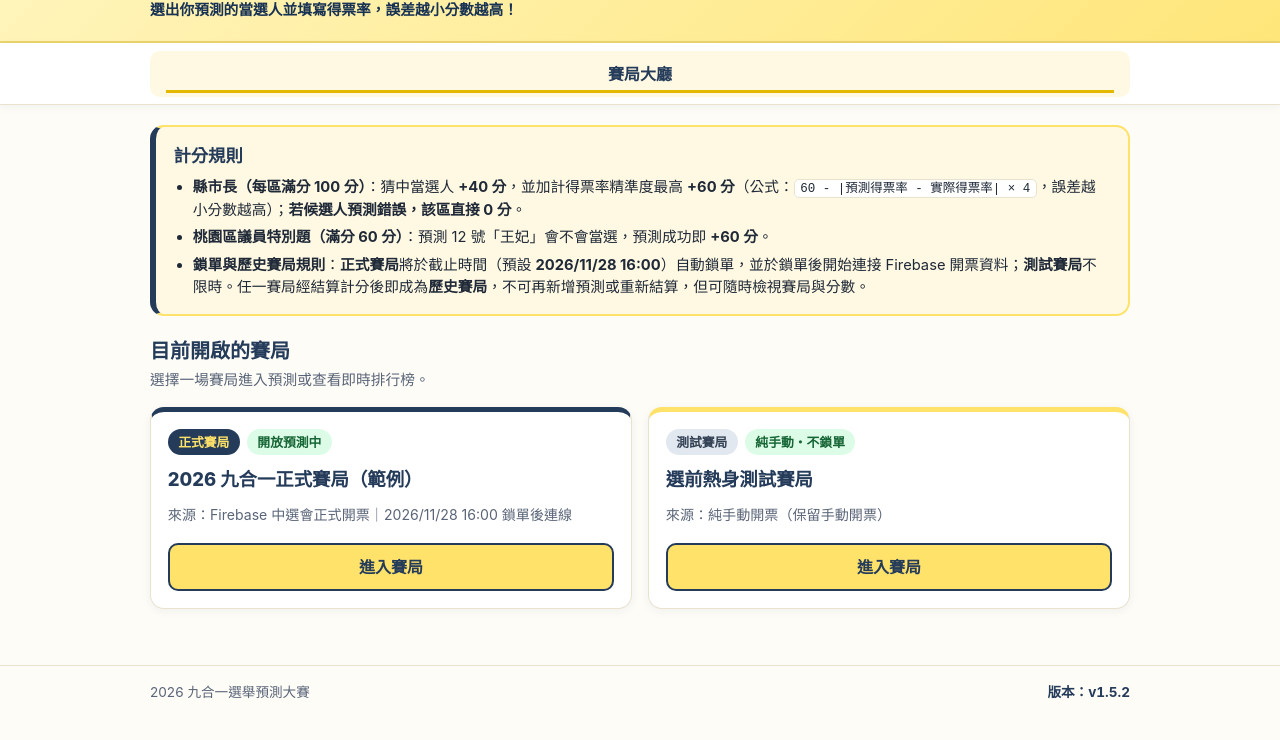
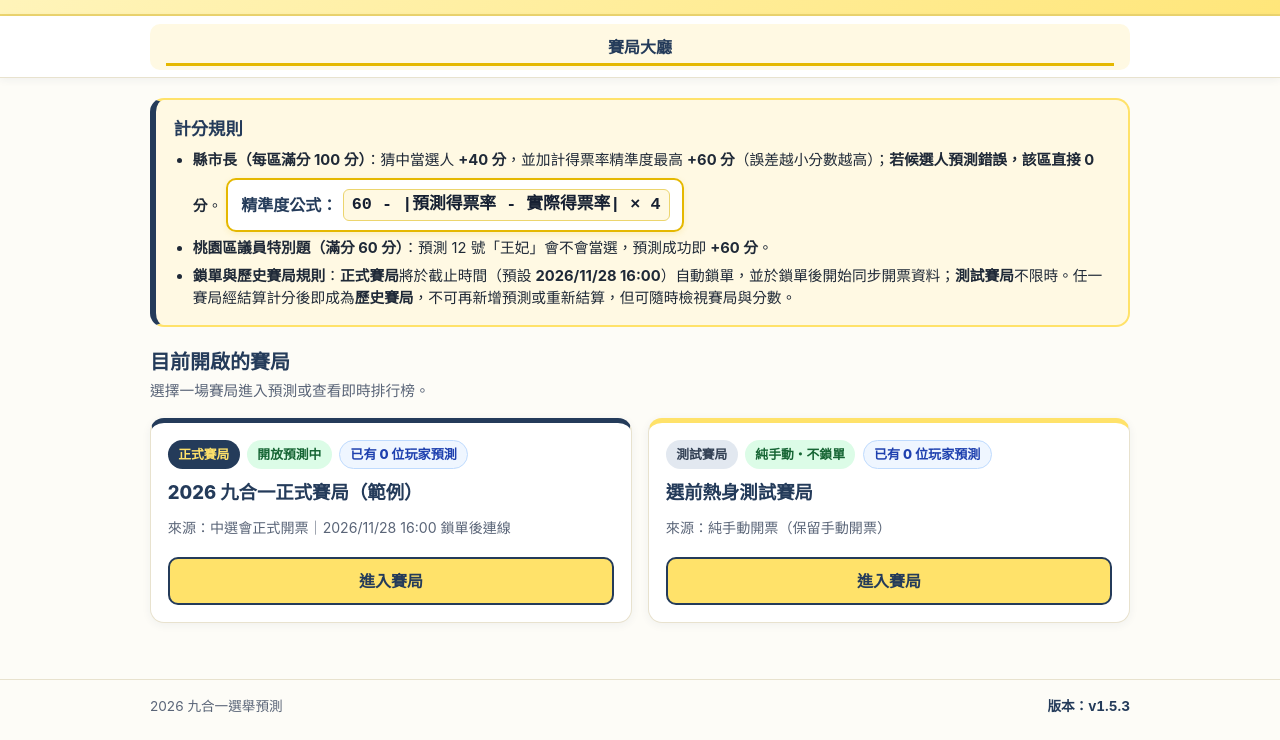
Before and after one commit to redteaplz/election2026, a plain HTML site: page index.html in a window 1280 px wide. Shown: the part 83-823 px from the top of the page. Drawn offline with Linux system fonts and the light colour scheme.

Commit message:
feat: polish title, highlight scoring formula, hide Firebase labels, and show player counts (v1.5.3)

```diff
--- a/app.js
+++ b/app.js
@@ -23,6 +23,7 @@ import {
   normalizeNicknameId,
   saveGamePrediction,
   subscribeGamePredictions,
+  fetchGamePredictionCount,
   saveTestGameResults,
   settleOfficialGame,
   subscribeOfficialResults,
@@ -52,6 +53,7 @@ function getSavedNickname() {
 // App state
 let storageMode = "local";
 let allGames = [];
+let gamePredictionCounts = {};
 let activeGameId = null;
 let currentPredictions = [];
 let predictionsLoaded = false;
@@ -91,6 +93,7 @@ const activeGameBar = document.getElementById("active-game-bar");
 const activeGameTypeBadge = document.getElementById("active-game-type-badge");
 const activeGameTitle = document.getElementById("active-game-title");
 const activeGameLockBadge = document.getElementById("active-game-lock-badge");
+const activeGamePlayersBadge = document.getElementById("active-game-players-badge");
 const copyGameLinkBtn = document.getElementById("copy-game-link-btn");
 const backToLobbyBtn = document.getElementById("back-to-lobby-btn");
 
@@ -107,6 +110,7 @@ const historyGamesGrid = document.getElementById("history-games-grid");
 
 // Predict form
 const lockNoticeBanner = document.getElementById("lock-notice-banner");
+const predictPlayersBadge = document.getElementById("predict-players-badge");
 const predictForm = document.getElementById("predict-form");
 const nicknameInput = document.getElementById("player-nickname");
 const nicknameError = document.getElementById("nickname-error");
@@ -278,6 +282,7 @@ async function bootstrap() {
       allGames = list;
       syncLiveResultSubscriptions();
       renderLobby();
+      refreshLobbyPredictionCounts(list);
 
       if (!handledInitialRoute && initialGameId) {
         handledInitialRoute = true;
@@ -302,7 +307,9 @@ async function bootstrap() {
       gamesListGrid.replaceChildren();
       const errCard = document.createElement("div");
       errCard.className = "empty-lobby-card";
-      errCard.textContent = `無法讀取賽局列表（${err.code || err.message}），請檢查 Firestore Rules 或 API Key 網域限制。`;
+      errCard.textContent = isAuthorizedAdmin
+        ? `無法讀取賽局列表（${err.code || err.message}），請檢查 Firestore Rules 或 API Key 網域限制。`
+        : "無法讀取賽局列表，請稍後重新整理再試。";
       gamesListGrid.appendChild(errCard);
     }
   );
@@ -456,6 +463,8 @@ function enterGame(gameId, defaultView = "predict") {
   unsubscribePredictions = subscribeGamePredictions(gameId, (list) => {
     currentPredictions = list;
     predictionsLoaded = true;
+    gamePredictionCounts[gameId] = list.length;
+    updatePlayerCountBadges();
     if (!isPredictFormDirty) {
       const myPred = findMyPrediction(list);
       if (myPred) {
@@ -504,6 +513,37 @@ function leaveGame() {
   activeGameBar.hidden = true;
 
   switchView("lobby");
+}
+
+async function refreshLobbyPredictionCounts(games) {
+  if (!Array.isArray(games) || games.length === 0) return;
+  let changed = false;
+  await Promise.all(
+    games.map(async (g) => {
+      const count = await fetchGamePredictionCount(g.id);
+      if (typeof count === "number" && gamePredictionCounts[g.id] !== count) {
+        gamePredictionCounts[g.id] = count;
+        changed = true;
+      }
+    })
+  );
+  if (changed) {
+    renderLobby();
+    updatePlayerCountBadges();
+  }
+}
+
+function updatePlayerCountBadges() {
+  const count =
+    activeGameId && typeof gamePredictionCounts[activeGameId] === "number"
+      ? gamePredictionCounts[activeGameId]
+      : currentPredictions.length;
+  if (activeGamePlayersBadge) {
+    activeGamePlayersBadge.textContent = `已有 ${count} 位玩家預測`;
+  }
+  if (predictPlayersBadge) {
+    predictPlayersBadge.textContent = `目前已有 ${count} 位玩家完成預測`;
+  }
 }
 
 function updateActiveGameUI() {
@@ -521,6 +561,7 @@ function updateActiveGameUI() {
   activeGameTitle.textContent = game.title;
   activeGameTypeBadge.textContent = isOfficial ? "正式賽局" : "測試賽局";
   activeGameTypeBadge.className = `game-pill ${isOfficial ? "game-pill-official" : "game-pill-test"}`;
+  updatePlayerCountBadges();
 
   if (settled) {
     activeGameLockBadge.textContent = "歷史賽局・已結算";
@@ -539,7 +580,7 @@ function updateActiveGameUI() {
   } else if (source === RESULT_SOURCES.SIM_DB) {
     const pct = simulatedResults?.countingProgress;
     activeGameLockBadge.textContent =
-      typeof pct === "number" ? `模擬開票連線中（${pct}%）` : "Firebase 模擬開票連線中";
+      typeof pct === "number" ? `模擬開票連線中（${pct}%）` : "模擬開票連線中";
     activeGameLockBadge.className = "lock-pill lock-pill-sim";
   } else if (source === RESULT_SOURCES.OFFICIAL_DB) {
     activeGameLockBadge.textContent = "測試賽局（同步中選會開票）";
@@ -682,7 +723,12 @@ function createGameCard(game) {
     lockPill.textContent = "純手動・不鎖單";
   }
 
-  badges.append(typePill, lockPill);
+  const countPill = document.createElement("span");
+  countPill.className = "player-count-pill";
+  const count = gamePredictionCounts[game.id];
+  countPill.textContent = typeof count === "number" ? `已有 ${count} 位玩家預測` : "計算人數中...";
+
+  badges.append(typePill, lockPill, countPill);
 
   const title = document.createElement("h3");
   title.className = "game-card-title";
@@ -1280,7 +1326,7 @@ function renderLiveResultsPanel(game, activeResults) {
     liveIndicatorText.textContent = "手動開票模式";
   } else {
     liveIndicator.classList.remove("is-settled");
-    liveIndicatorText.textContent = storageMode === "firebase" ? "Firebase 即時同步中" : "本機即時同步中";
+    liveIndicatorText.textContent = "即時同步中";
   }
 
   if (!game) {
@@ -1288,7 +1334,7 @@ function renderLiveResultsPanel(game, activeResults) {
   } else if (isSettled) {
     liveSourceLabel.textContent = "資料來源：歷史結算快照";
   } else if (activeResults?.isManualOverride) {
-    liveSourceLabel.textContent = `資料來源：管理員手動輸入（原設定：${getResultSourceLabel(source)}）`;
+    liveSourceLabel.textContent = `資料來源：手動輸入（原設定：${getResultSourceLabel(source)}）`;
   } else if (waitingForLock) {
     liveSourceLabel.textContent = `將於 ${formatLockTime(game.lockAt)} 鎖單後自動連接 ${getResultSourceLabel(source)}`;
   } else {
--- a/data.js
+++ b/data.js
@@ -42,8 +42,8 @@ export function getGameResultSource(game) {
 }
 
 export function getResultSourceLabel(source) {
-  if (source === RESULT_SOURCES.OFFICIAL_DB) return "Firebase 中選會正式開票";
-  if (source === RESULT_SOURCES.SIM_DB) return "Firebase 模擬開票";
+  if (source === RESULT_SOURCES.OFFICIAL_DB) return "中選會正式開票";
+  if (source === RESULT_SOURCES.SIM_DB) return "模擬開票";
   return "純手動開票";
 }
 
--- a/firebase-service.js
+++ b/firebase-service.js
@@ -271,6 +271,27 @@ export function subscribeGamePredictions(gameId, callback) {
 }
 
 /**
+ * 取得指定賽局目前已完成預測的玩家人數（供賽局大廳顯示）
+ */
+export async function fetchGamePredictionCount(gameId) {
+  if (!gameId) return 0;
+
+  if (mode === "firebase" && db && firestoreApi) {
+    try {
+      const { collection, getCountFromServer } = firestoreApi;
+      const snap = await getCountFromServer(collection(db, "games", gameId, "predictions"));
+      return Number(snap.data().count || 0);
+    } catch (err) {
+      console.warn("取得賽局玩家人數失敗：", gameId, err);
+      return null;
+    }
+  }
+
+  const predsMap = readLocalPredictionsMap();
+  return (predsMap[gameId] || []).length;
+}
+
+/**
  * 儲存單一賽局的手動開票結果（支援僅更新暫存或結算為歷史賽局）
  */
 export async function saveTestGameResults(gameId, cities, { settle = true, extraMeta = {} } = {}) {
--- a/index.html
+++ b/index.html
@@ -3,7 +3,7 @@
 <head>
   <meta charset="UTF-8">
   <meta name="viewport" content="width=device-width, initial-scale=1.0">
-  <title>2026 九合一選舉預測大賽｜賽局對決</title>
+  <title>2026 九合一選舉預測</title>
   <link rel="stylesheet" href="./styles.css">
 </head>
 <body>
@@ -11,8 +11,7 @@
     <div class="container header-inner">
       <div class="header-title">
         <p class="eyebrow">2026 TAIWAN LOCAL ELECTIONS</p>
-        <h1>2026 九合一選舉預測大賽</h1>
-        <p class="subtitle">選出你預測的當選人並填寫得票率，誤差越小分數越高！</p>
+        <h1>2026 九合一選舉預測</h1>
       </div>
       <div class="header-actions">
         <span id="storage-badge" class="badge badge-local" aria-live="polite" hidden>連線偵測中...</span>
@@ -45,6 +44,7 @@
         <span id="active-game-type-badge" class="game-pill"></span>
         <strong id="active-game-title"></strong>
         <span id="active-game-lock-badge" class="lock-pill"></span>
+        <span id="active-game-players-badge" class="player-count-pill"></span>
       </div>
       <div class="active-game-actions">
         <button type="button" id="copy-game-link-btn" class="btn btn-sm btn-secondary">複製賽局連結</button>
@@ -59,9 +59,12 @@
       <div class="rules-card" aria-labelledby="rules-heading">
         <h2 id="rules-heading">計分規則</h2>
         <ul class="rules-list">
-          <li><strong>縣市長（每區滿分 100 分）</strong>：猜中當選人 <strong>+40 分</strong>，並加計得票率精準度最高 <strong>+60 分</strong>（公式：<code>60 - |預測得票率 - 實際得票率| × 4</code>，誤差越小分數越高）；<strong>若候選人預測錯誤，該區直接 0 分</strong>。</li>
+          <li>
+            <strong>縣市長（每區滿分 100 分）</strong>：猜中當選人 <strong>+40 分</strong>，並加計得票率精準度最高 <strong>+60 分</strong>（誤差越小分數越高）；<strong>若候選人預測錯誤，該區直接 0 分</strong>。
+            <div class="formula-highlight">精準度公式：<code>60 - |預測得票率 - 實際得票率| × 4</code></div>
+          </li>
           <li><strong>桃園區議員特別題（滿分 60 分）</strong>：預測 12 號「王妃」會不會當選，預測成功即 <strong>+60 分</strong>。</li>
-          <li><strong>鎖單與歷史賽局規則</strong>：<strong>正式賽局</strong>將於截止時間（預設 <strong>2026/11/28 16:00</strong>）自動鎖單，並於鎖單後開始連接 Firebase 開票資料；<strong>測試賽局</strong>不限時。任一賽局經結算計分後即成為<strong>歷史賽局</strong>，不可再新增預測或重新結算，但可隨時檢視賽局與分數。</li>
+          <li><strong>鎖單與歷史賽局規則</strong>：<strong>正式賽局</strong>將於截止時間（預設 <strong>2026/11/28 16:00</strong>）自動鎖單，並於鎖單後開始同步開票資料；<strong>測試賽局</strong>不限時。任一賽局經結算計分後即成為<strong>歷史賽局</strong>，不可再新增預測或重新結算，但可隨時檢視賽局與分數。</li>
         </ul>
       </div>
 
@@ -78,7 +81,7 @@
                 name="title"
                 required
                 maxlength="40"
-                placeholder="例：2026 九合一正式大賽"
+                placeholder="例：2026 九合一正式場"
               >
             </div>
 
@@ -160,12 +163,16 @@
           <h2 id="predict-heading">填寫你的 2026 選舉預測</h2>
           <p class="section-desc">點選你認為會當選的候選人，並填寫預估當選得票率。</p>
         </div>
+        <span id="predict-players-badge" class="player-count-pill">目前 0 位玩家完成預測</span>
       </div>
 
       <div class="rules-card" aria-labelledby="predict-rules-heading">
         <h3 id="predict-rules-heading">計分規則與得票率說明</h3>
         <ul class="rules-list">
-          <li><strong>縣市長（每區滿分 100 分）</strong>：猜中當選人 <strong>+40 分</strong>，並加計得票率精準度最高 <strong>+60 分</strong>（公式：<code>60 - |預測得票率 - 實際得票率| × 4</code>，誤差越小分數越高）；<strong>若候選人預測錯誤，該區直接 0 分</strong>。</li>
+          <li>
+            <strong>縣市長（每區滿分 100 分）</strong>：猜中當選人 <strong>+40 分</strong>，並加計得票率精準度最高 <strong>+60 分</strong>（誤差越小分數越高）；<strong>若候選人預測錯誤，該區直接 0 分</strong>。
+            <div class="formula-highlight">精準度公式：<code>60 - |預測得票率 - 實際得票率| × 4</code></div>
+          </li>
           <li><strong>桃園區議員特別題（滿分 60 分）</strong>：預測 12 號「王妃」是否會進入該選區前 12 高得票率當選，預測成功即 <strong>+60 分</strong>。</li>
           <li><strong>什麼是「得票率」？</strong>：<code>候選人得票數 ÷ 該選區總有效票數 × 100%</code>（所有候選人得票率加總為 100%）。例如某市有效票 100 萬票、A 候選人拿 48 萬票，得票率即為 <strong>48%</strong>；若該區有多位主要候選人分票，當選得票率也可能低於 50%。</li>
         </ul>
@@ -291,8 +298,8 @@
 
   <footer class="site-footer">
     <div class="container">
-      <span>2026 九合一選舉預測大賽</span>
-      <span class="version-tag">版本：v1.5.2</span>
+      <span>2026 九合一選舉預測</span>
+      <span class="version-tag">版本：v1.5.3</span>
     </div>
   </footer>
 
--- a/styles.css
+++ b/styles.css
@@ -1459,3 +1459,44 @@ dialog::backdrop {
   color: var(--brothers-yellow);
   vertical-align: middle;
 }
+
+/* Prominent Scoring Formula Highlight */
+.formula-highlight {
+  margin-block-start: 0.45rem;
+  padding: 0.55rem 0.8rem;
+  border-radius: 10px;
+  background: #ffffff;
+  border: 2px solid var(--accent-gold);
+  color: var(--brothers-navy);
+  font-weight: 800;
+  font-size: 1rem;
+  display: inline-flex;
+  flex-wrap: wrap;
+  align-items: center;
+  gap: 0.35rem;
+  box-shadow: 0 2px 6px rgb(229 184 0 / 0.16);
+}
+
+.formula-highlight code {
+  background: var(--brothers-yellow-soft);
+  border: 1px solid #ecd56e;
+  color: #162032;
+  font-size: 1.05em;
+  font-weight: 900;
+  padding: 0.15rem 0.5rem;
+  border-radius: 6px;
+}
+
+/* Player Count Pill */
+.player-count-pill {
+  display: inline-flex;
+  align-items: center;
+  padding: 0.22rem 0.65rem;
+  border-radius: 999px;
+  font-size: 0.82rem;
+  font-weight: 800;
+  background: #eff6ff;
+  color: #1e40af;
+  border: 1px solid #bfdbfe;
+  white-space: nowrap;
+}
```
